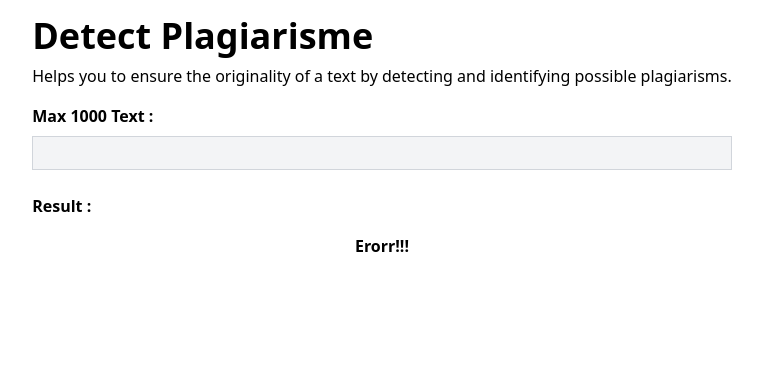
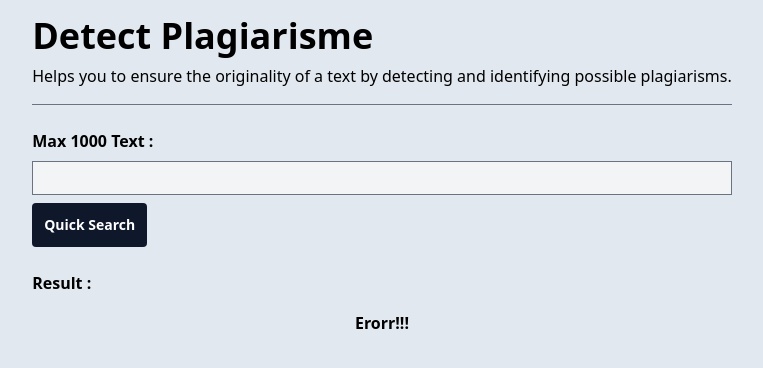
Before and after one commit to YanuarEka/Detect-Plagiarisme, a PHP site: page / in a window 1280 px wide. Shown: the top 368 px of the page, without its empty margins (258-1021 px from the left). Run offline with PHP 8.4, Linux system fonts and the light colour scheme; data that the repository does not hold is empty; some libraries are stand-ins or nearby versions.

Commit message:
first commit

```diff
--- a/index.php
+++ b/index.php
@@ -43,13 +43,14 @@ function getstr($str, $exp1, $exp2)
     <script src="https://cdn.tailwindcss.com"></script>
     <title>Plagiarism</title>
 </head>
-<body>
+<body class="bg-slate-200">
     <div class="m-auto flex justify-center">
         <div class="p-4">
             <h1 class="font-bold text-4xl">Detect Plagiarisme</h1>
             <p class="text-2lg pt-2 pb-4">Helps you to ensure the originality of a text by detecting and identifying possible plagiarisms.</p>
+            <hr class="border-gray-500 mb-6">
             <form method="POST" class="border-gray-500">
-                    <p class="pb-2 font-bold">Max 1000 Text : </br></p><input type="text" name="text" class="p-1 text-md w-full text-gray bg-gray-100 border border-gray-300"/>
+                    <p class="pb-2 font-bold">Max 1000 Text : </br></p><input type="text" name="text" class="p-1 text-md w-full text-gray bg-gray-100 border border-gray-500"/><button class="bg-slate-900 p-3 text-white font-bold rounded mt-2 text-sm  hover:bg-slate-700">Quick Search</button></input>
                     <br />
             </form>
             <p class="text-2lg font-bold pt-6">Result :</p>
```
